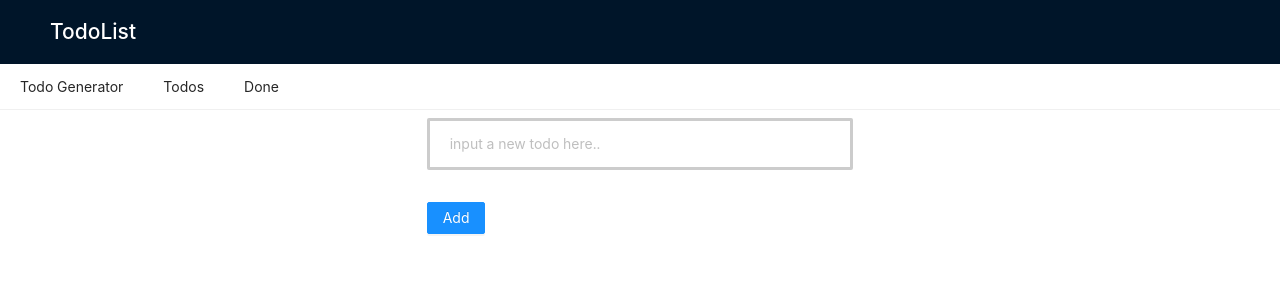
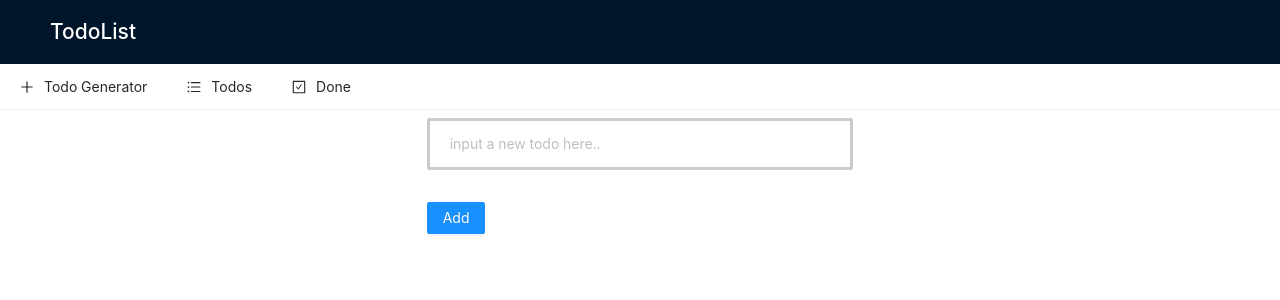
Before and after one commit to reyesha/to-do-list, a React (Create React App) app: page / in a window 1280 px wide. Shown: the top 300 px of the page. Built offline with nearby package versions, Linux system fonts and the light colour scheme; no server answers.

Commit message:
[TodoList][Christian & Hannah] feature: added icons

```diff
--- a/src/components/TodoList.js
+++ b/src/components/TodoList.js
@@ -5,6 +5,7 @@ import { BrowserRouter, Link, Route, Switch } from "react-router-dom";
 import NotFound from './NotFound';
 import DoneListContainer from '../containers/DoneListContainer';
 import { Menu, Layout } from 'antd';
+import { UnorderedListOutlined, CheckSquareOutlined, PlusOutlined } from '@ant-design/icons';
 
 class TodoList extends Component {
     render() {
@@ -16,13 +17,13 @@ class TodoList extends Component {
                     <Content className="bgWhite">
                         <BrowserRouter>
                             <Menu mode="horizontal">
-                                <Menu.Item key="todo">
+                                <Menu.Item key="todo" icon={<PlusOutlined />}>
                                     <Link to="/" >Todo Generator</Link>
                                 </Menu.Item>
-                                <Menu.Item key="all">
+                                <Menu.Item key="all" icon={<UnorderedListOutlined />}>
                                     <Link to="/Todo" >Todos</Link>
                                 </Menu.Item>
-                                <Menu.Item key="done">
+                                <Menu.Item key="done" icon={<CheckSquareOutlined />}>
                                     <Link to="/done" >Done</Link>
                                 </Menu.Item>
                             </Menu>
```
